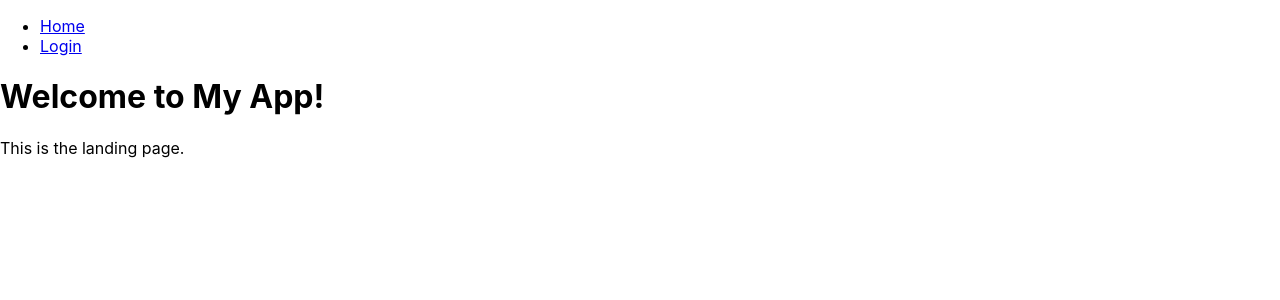
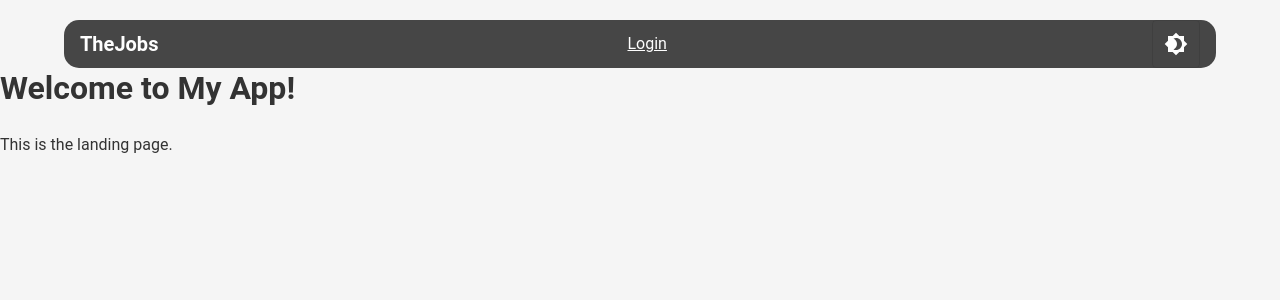
Before and after one commit to Sahan-Dil/TheJobs_frontend, a React (Create React App) app: page / in a window 1280 px wide. Shown: the top 300 px of the page. Built offline with nearby package versions, Linux system fonts and the light colour scheme.

Commit message:
theme added

```diff
--- a/package.json
+++ b/package.json
@@ -3,10 +3,15 @@
   "version": "0.1.0",
   "private": true,
   "dependencies": {
+    "@emotion/react": "^11.11.1",
+    "@emotion/styled": "^11.11.0",
+    "@mui/icons-material": "^5.14.3",
+    "@mui/material": "^5.14.5",
     "@testing-library/jest-dom": "^5.17.0",
     "@testing-library/react": "^13.4.0",
     "@testing-library/user-event": "^13.5.0",
     "axios": "^1.4.0",
+    "chroma-js": "2.4.2",
     "jwt-decode": "^3.1.2",
     "react": "^18.2.0",
     "react-dom": "^18.2.0",
--- a/src/App.js
+++ b/src/App.js
@@ -1,5 +1,4 @@
-import "./App.css";
-import React from "react";
+import React, { useState } from "react";
 import { BrowserRouter, Route, Routes } from "react-router-dom";
 import LandingPage from "./components/LandingPage";
 import Login from "./components/Login";
@@ -9,28 +8,34 @@ import AdminDashboard from "./components/AdminDashboard";
 import Navbar from "./components/Navbar";
 import PrivateRoute from "./components/PrivateRoute";
 
+// @mui material components
+import { ThemeProvider } from "@mui/material/styles";
+import CssBaseline from "@mui/material/CssBaseline";
+import { lightTheme, darkTheme } from "./theme"; // Import your themes
+
 function App() {
+  const [darkMode, setDarkMode] = useState(false);
+
+  const toggleDarkMode = () => {
+    setDarkMode((prevMode) => !prevMode);
+  };
+
   return (
-    <BrowserRouter>
-      <Navbar />
-      <Routes>
-        <Route path="/" element={<LandingPage />} />
-
-        <Route path="/login" element={<Login />} />
-        <Route path="/register" element={<Register />} />
-
-        {/* <PrivateRoute
-          path="/user"
-          element={<UserDashboard />}
-          roles={["user"]}
-        />
-        <PrivateRoute
-          path="/admin"
-          element={<AdminDashboard />}
-          roles={["admin"]}
-        /> */}
-      </Routes>
-    </BrowserRouter>
+    <ThemeProvider theme={darkMode ? darkTheme : lightTheme}>
+      <CssBaseline />
+      <BrowserRouter>
+        <Navbar darkMode={darkMode} toggleDarkMode={toggleDarkMode} />
+        <div style={{ marginTop: "64px" }}></div>
+        <Routes>
+          <Route exact path={"/"} element={<LandingPage />} />
+          <Route exact path={"/home"} element={<LandingPage />} />
+          <Route exact path="/login" element={<Login />} />
+          <Route exact path="/register" element={<Register />} />
+          <Route path="/user" element={<UserDashboard />} />
+          <Route path="/admin" element={<AdminDashboard />} />
+        </Routes>
+      </BrowserRouter>
+    </ThemeProvider>
   );
 }
 
--- a/src/components/Navbar.js
+++ b/src/components/Navbar.js
@@ -1,41 +1,105 @@
-// src/components/Navbar.js
 import React from "react";
 import { Link } from "react-router-dom";
 import { isAuthenticated, removeToken } from "../utils/Auth";
+import ToggleButton from "@mui/material/ToggleButton";
+import Brightness4Icon from "@mui/icons-material/Brightness4";
+import Brightness7Icon from "@mui/icons-material/Brightness7";
+import AppBar from "@mui/material/AppBar";
+import Typography from "@mui/material/Typography";
+import Container from "@mui/material/Container";
 
-function Navbar() {
+function Navbar({ darkMode, toggleDarkMode }) {
   const handleLogout = () => {
     removeToken();
     // Redirect to login page
   };
 
+  const appBarStyle = {
+    position: "fixed", // Fixed positioning at the top
+    backgroundColor: darkMode ? "#f5f5f5" : "#333", // Adjust colors based on dark mode
+    boxShadow: "none", // Remove box shadow
+    top: "20px", // Add top margin
+    width: "90%", // Set width to 90% of the screen
+    left: "5%", // Center horizontally
+    borderRadius: "15px", // Add rounded corners
+    opacity: "0.9", // Make it slightly transparent
+  };
+
+  const containerStyle = {
+    display: "flex",
+    alignItems: "center",
+    justifyContent: "space-between",
+    padding: "0 16px", // Add padding if needed
+  };
+  const toggleButtonStyle = {
+    color: darkMode ? "black" : "inherit", // Change color based on dark mode
+  };
+
   return (
-    <nav>
-      <ul>
-        <li>
-          <Link to="/">Home</Link>
-        </li>
+    <AppBar style={appBarStyle}>
+      <Container style={containerStyle}>
+        <Typography
+          variant="h6"
+          component={Link}
+          to="/"
+          color={darkMode ? "black" : "inherit"}
+          style={{ textDecoration: "none", fontWeight: "bold" }}
+        >
+          TheJobs
+        </Typography>
         {isAuthenticated() ? (
           <>
-            <li>
-              <Link to="/user">User Dashboard</Link>
-            </li>
-            <li>
-              <Link to="/admin">Admin Dashboard</Link>
-            </li>
-            <li>
-              <button onClick={handleLogout}>Logout</button>
-            </li>
+            <Link
+              to="/user"
+              style={{
+                color: darkMode ? "black" : "inherit",
+                marginRight: "16px",
+              }}
+            >
+              User Dashboard
+            </Link>
+            <Link
+              to="/admin"
+              style={{
+                color: darkMode ? "black" : "inherit",
+                marginRight: "16px",
+              }}
+            >
+              Admin Dashboard
+            </Link>
+            <button
+              onClick={handleLogout}
+              style={{
+                color: darkMode ? "black" : "inherit",
+                background: "none",
+                border: "none",
+                cursor: "pointer",
+              }}
+            >
+              Logout
+            </button>
           </>
         ) : (
-          <>
-            <li>
-              <Link to="/login">Login</Link>
-            </li>
-          </>
+          <Link
+            to="/login"
+            style={{
+              color: darkMode ? "black" : "inherit",
+              marginRight: "16px",
+            }}
+          >
+            Login
+          </Link>
         )}
-      </ul>
-    </nav>
+        <ToggleButton
+          value="darkMode"
+          selected={darkMode}
+          onChange={toggleDarkMode}
+          style={toggleButtonStyle}
+        >
+          {darkMode ? <Brightness7Icon /> : <Brightness4Icon />}
+        </ToggleButton>
+      </Container>
+    </AppBar>
   );
 }
 
--- /dev/null
+++ b/src/theme.js
@@ -0,0 +1,52 @@
+import { createTheme } from "@mui/material/styles";
+
+const lightTheme = createTheme({
+  palette: {
+    primary: {
+      main: "#607d8b", // Blue Gray
+    },
+    secondary: {
+      main: "#f57c00", // Deep Orange
+    },
+    background: {
+      default: "#f5f5f5", // Light Gray
+      paper: "#ffffff", // White
+    },
+    text: {
+      primary: "#333", // Dark Gray
+      secondary: "#555", // Lighter Gray
+    },
+  },
+  typography: {
+    // Customize your typography here
+    fontFamily: "'Roboto', sans-serif",
+  },
+  // Customize other theme properties here
+});
+
+const darkTheme = createTheme({
+  palette: {
+    mode: "dark",
+    primary: {
+      main: "#64b5f6", // Blue
+    },
+    secondary: {
+      main: "#ff9800", // Orange
+    },
+    background: {
+      default: "#303030", // Dark Gray
+      paper: "#424242", // Slightly Lighter Gray
+    },
+    text: {
+      primary: "#f5f5f5", // Light Gray
+      secondary: "#bbb", // Darker Gray
+    },
+  },
+  typography: {
+    // Customize your typography here
+    fontFamily: "'Roboto', sans-serif",
+  },
+  // Customize other theme properties here
+});
+
+export { lightTheme, darkTheme };
```
Also changed, not shown: jsconfig.json (added, +8 -0 lines), 1 other file (tests, documents, lock files or other folders).
